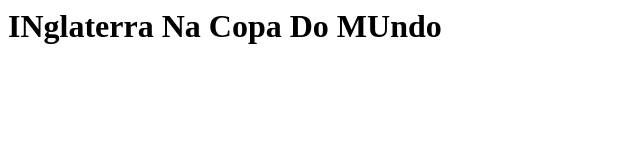
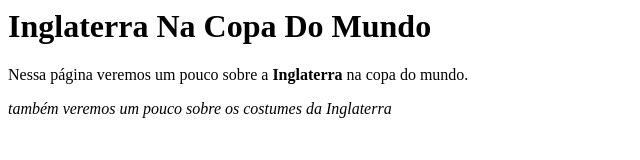
Before and after one commit to marcelacevilhanapoleao/WordCup-Marcela-Cevilha-e-Amanda-Zaghi-1A-Dirce-Maia, a plain HTML site: page index.html in a window 1280 px wide. Shown: the whole page, without its empty margins (0-640 px from the left). Drawn offline with Linux system fonts and the light colour scheme.

Commit message:
Update index.html

```diff
--- a/index.html
+++ b/index.html
@@ -1 +1,5 @@
-<h1>INglaterra Na Copa Do MUndo</h1>
+<h1>Inglaterra Na Copa Do Mundo</h1>
+
+<p>Nessa página veremos um pouco sobre a <strong>Inglaterra</strong> na copa do mundo.</p>
+
+<p><em>também veremos um pouco sobre os costumes da Inglaterra</em></p>
```
